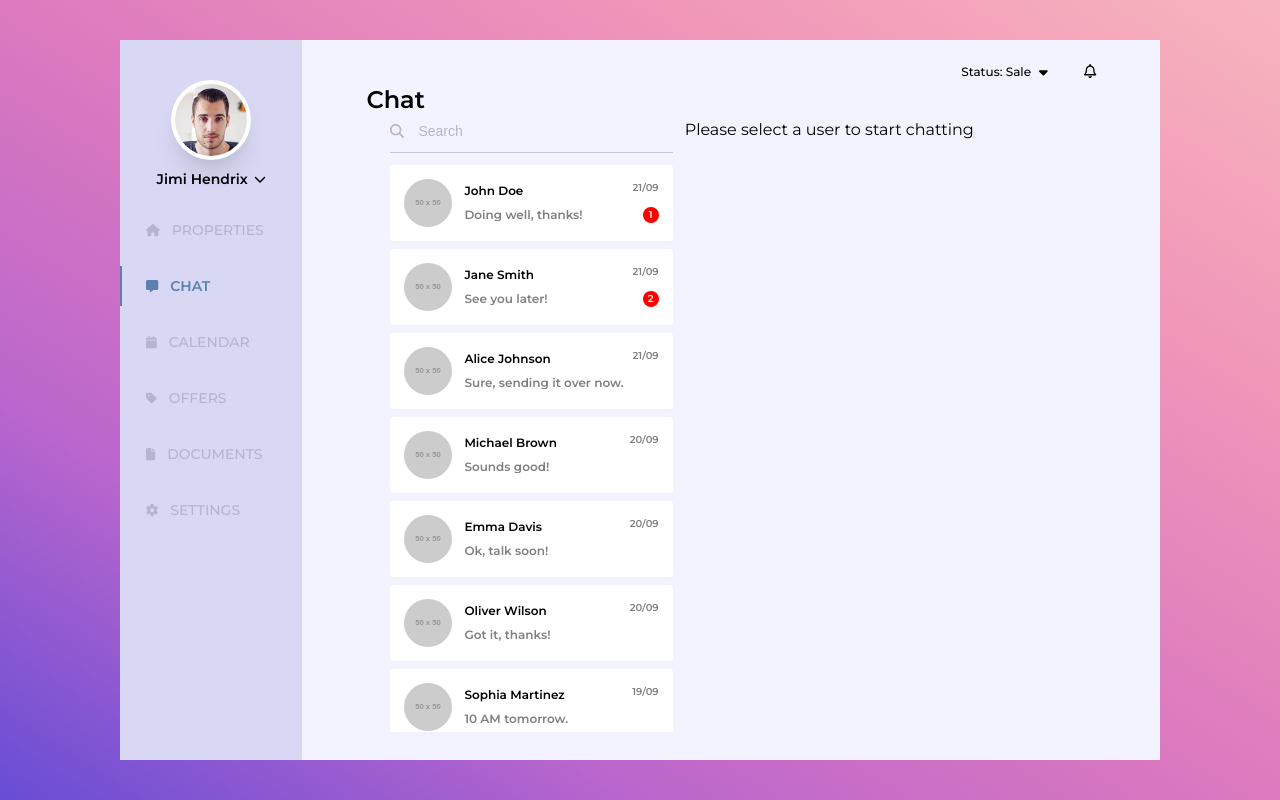
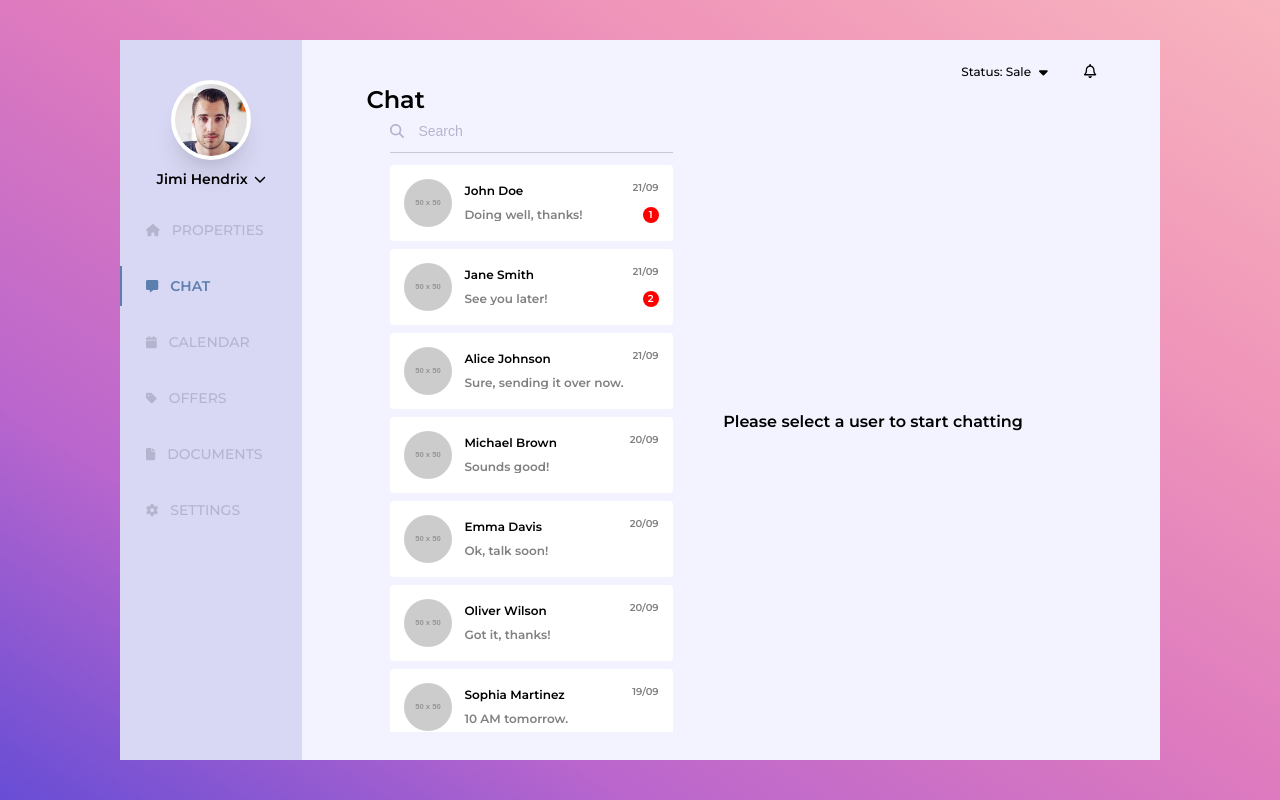
Before and after one commit to michaelthinh/Frontend-Chat-App, a React (Vite) app: page / in a window 1280 px wide. Built offline with nearby package versions, Linux system fonts and the light colour scheme.

Commit message:
Add: A new ChatWindow section before chatting

```diff
--- a/src/shared/components/ChatContainer/index.jsx
+++ b/src/shared/components/ChatContainer/index.jsx
@@ -79,8 +79,8 @@ export default function ChatContainer() {
                         onUpdateUser={handleUpdateUser}
                     />
                 ) : (
-                    <div className="select-user-message">
-                        Please select a user to start chatting
+                    <div className={classes.noMessages}>
+                        <span>Please select a user to start chatting</span>
                     </div>
                 )}
             </div>
--- a/src/shared/components/ChatContainer/styles.module.css
+++ b/src/shared/components/ChatContainer/styles.module.css
@@ -51,3 +51,16 @@
     margin-top: 10px;
     margin-left: 24px;
 }
+
+.noMessages{
+    margin-left: 12px;
+    width: 50%;
+    height: calc(100% - 96px);
+    display:flex;
+    align-items:center;
+    justify-content:center;
+}
+
+.noMessages span{
+    font-weight: 600;
+}
```
